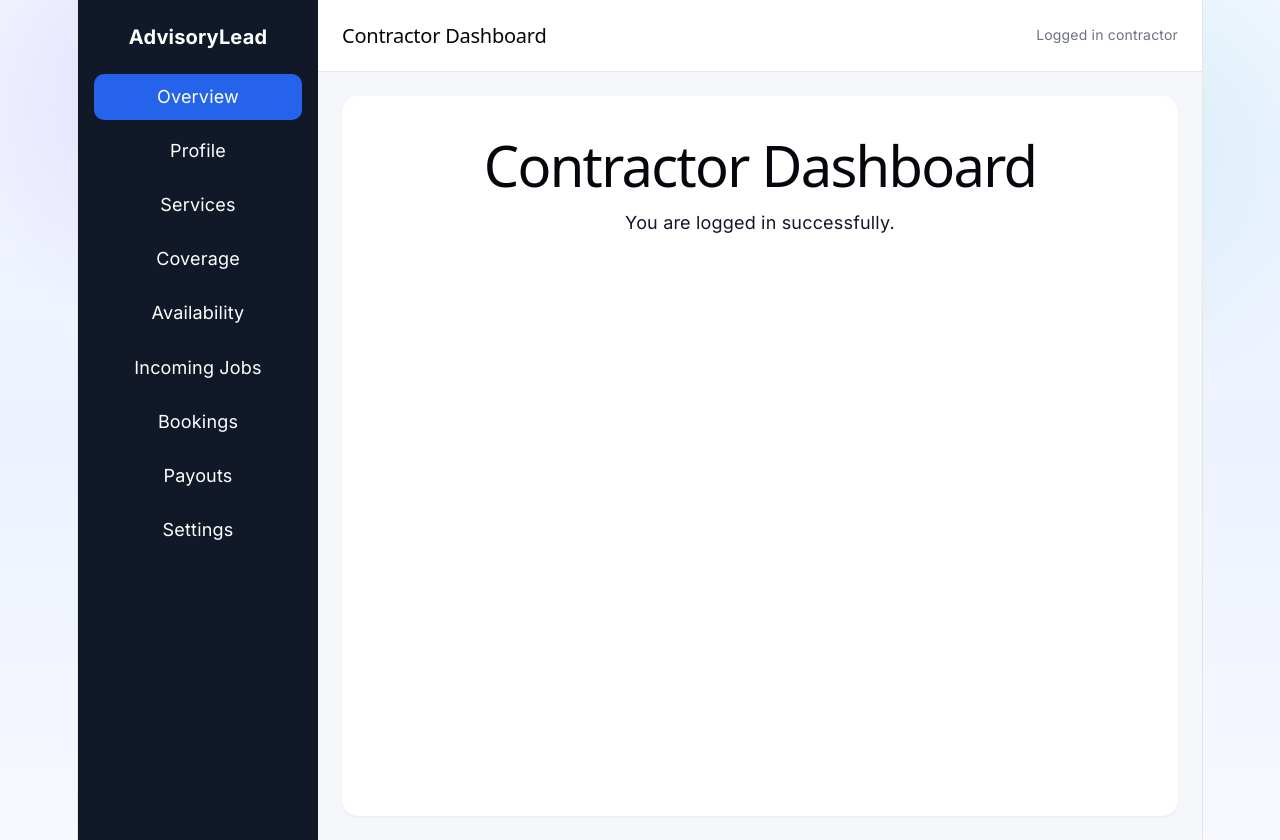
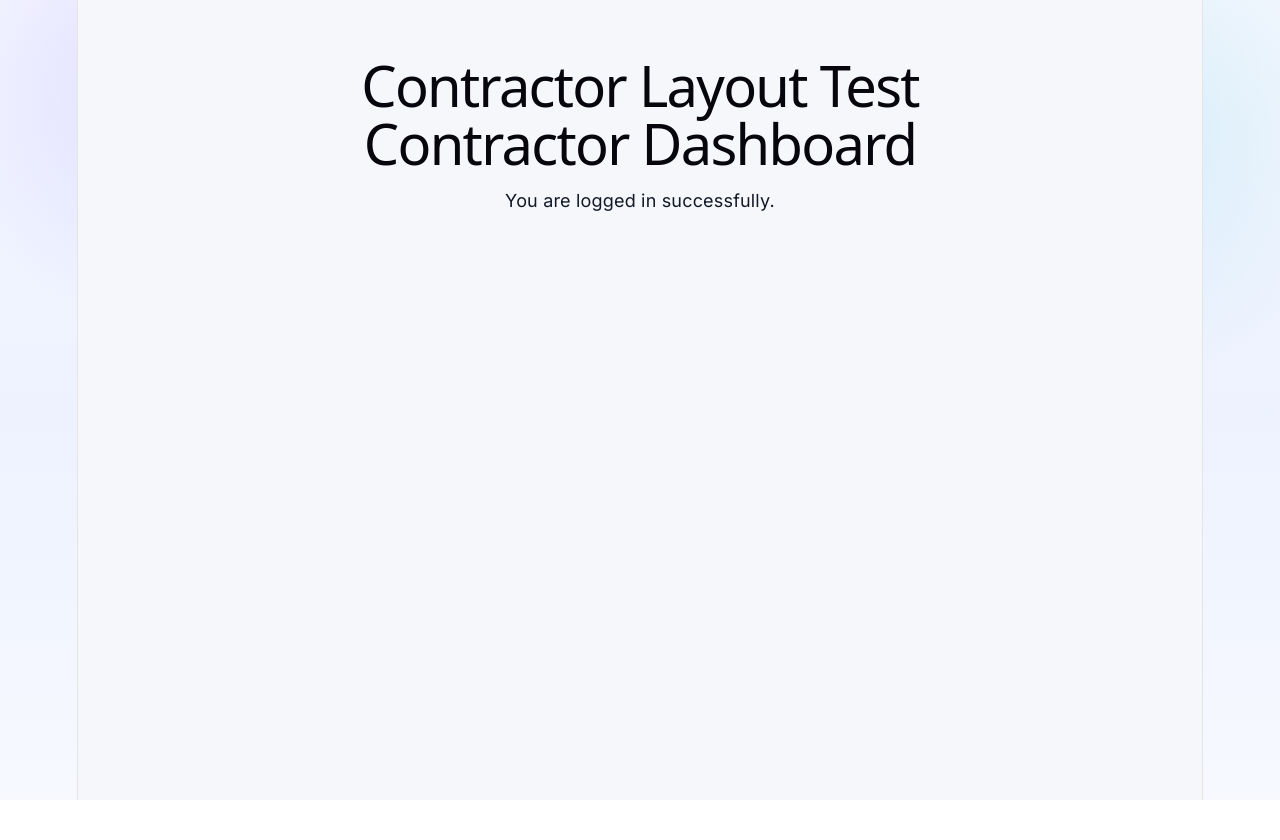
Before and after one commit to advisorylead/advisorylead-frontend, a React (Vite) app: page /contractor in a window 1280 px wide. After the commit the page ends 800 px from the top, so only its background shows below. Built offline with nearby package versions, Linux system fonts and the light colour scheme; no server answers; sample sign-in values are in the browser's storage.

Commit message:
Temporarily simplify contractor layout for debugging

```diff
--- a/src/layouts/ContractorLayout.jsx
+++ b/src/layouts/ContractorLayout.jsx
@@ -1,49 +1,17 @@
 import { Outlet } from 'react-router-dom'
-import Sidebar from '../component/dashboard/Sidebar'
-import Topbar from '../component/dashboard/Topbar'
 
 export default function ContractorLayout() {
   return (
     <div
       style={{
-        display: 'flex',
         minHeight: '100vh',
         background: '#f6f7fb',
+        padding: '40px',
         color: '#111827',
       }}
     >
-      <Sidebar />
-
-      <div
-        style={{
-          flex: 1,
-          display: 'flex',
-          flexDirection: 'column',
-          minWidth: 0,
-        }}
-      >
-        <Topbar />
-
-        <main
-          style={{
-            flex: 1,
-            padding: '24px',
-            background: '#f6f7fb',
-          }}
-        >
-          <div
-            style={{
-              minHeight: 'calc(100vh - 80px)',
-              background: '#ffffff',
-              borderRadius: '16px',
-              padding: '24px',
-              boxShadow: '0 1px 3px rgba(0, 0, 0, 0.06)',
-            }}
-          >
-            <Outlet />
-          </div>
-        </main>
-      </div>
+      <h1>Contractor Layout Test</h1>
+      <Outlet />
     </div>
   )
 }
```
